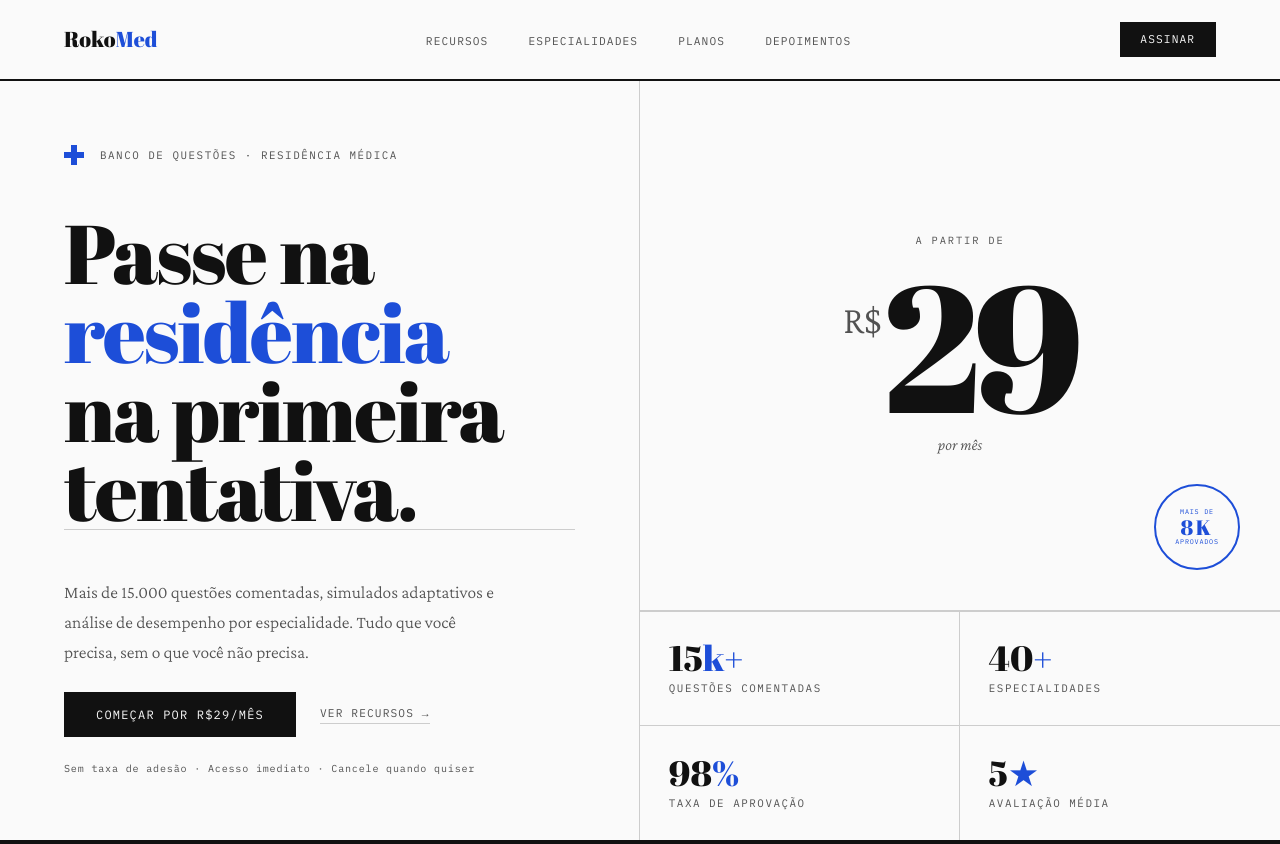
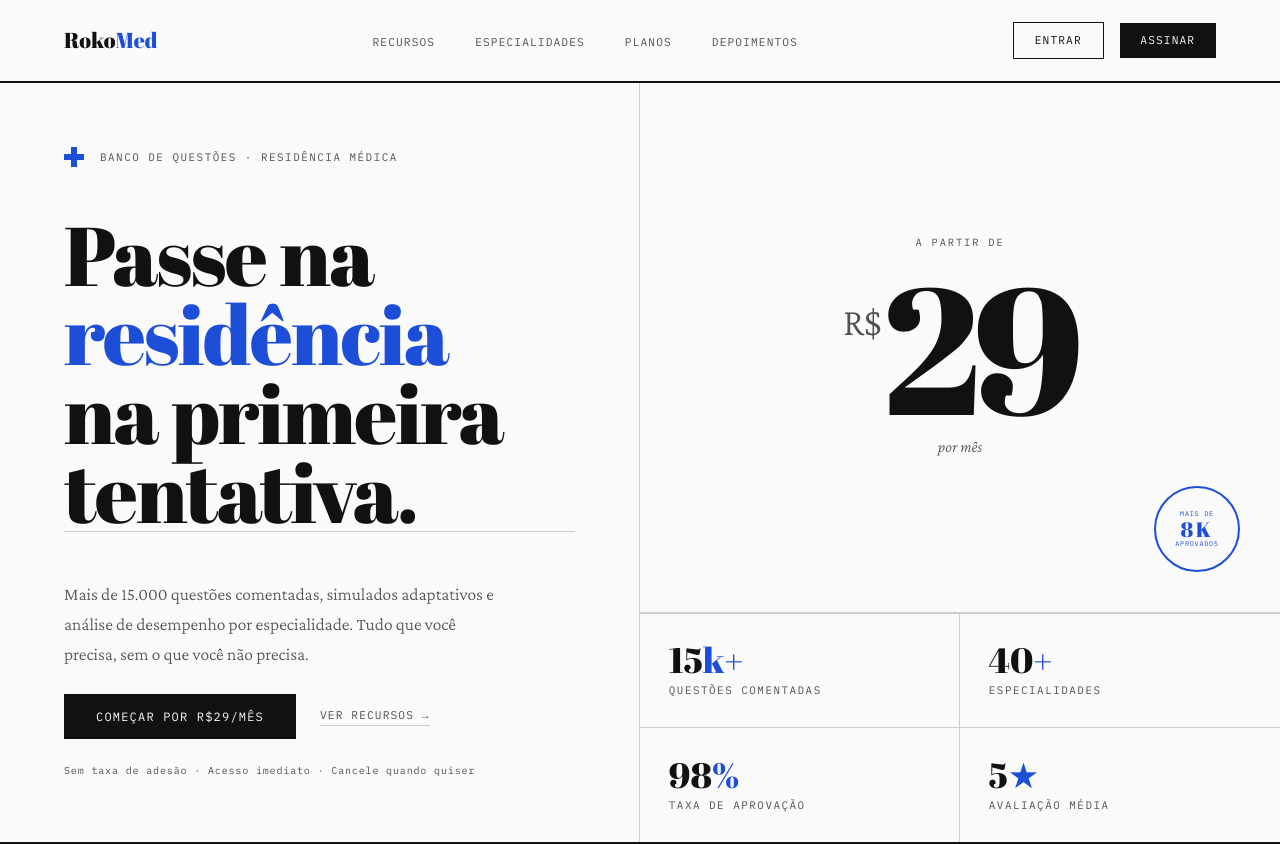
Before and after one commit to brmm001/rokomed, a React (Vite) app in the folder frontend/: page / in a window 1280 px wide. Shown: the top 844 px of the page. Built offline with nearby package versions, Linux system fonts and the light colour scheme; no server answers.

Commit message:
feat: adicionar botão de login na tela inicial

```diff
--- a/frontend/src/pages/Landing.tsx
+++ b/frontend/src/pages/Landing.tsx
@@ -1,5 +1,5 @@
 import { useEffect } from 'react'
-
+import { Link } from 'react-router-dom'
 export default function LandingPage() {
   useEffect(() => {
     document.title = 'RokoMed — Banco de Questões'
@@ -190,7 +190,10 @@ export default function LandingPage() {
             <li><a href="#planos">Planos</a></li>
             <li><a href="#depoimentos">Depoimentos</a></li>
           </ul>
-          <a href="#planos" className="lp-nav-cta">Assinar</a>
+          <div style={{ display: 'flex', gap: '1rem', alignItems: 'center' }}>
+            <Link to="/login" className="lp-nav-cta" style={{ background: 'transparent', color: 'var(--ink)', border: '1px solid var(--ink)' }}>Entrar</Link>
+            <a href="#planos" className="lp-nav-cta">Assinar</a>
+          </div>
         </nav>
 
         <section className="lp-hero">
```
